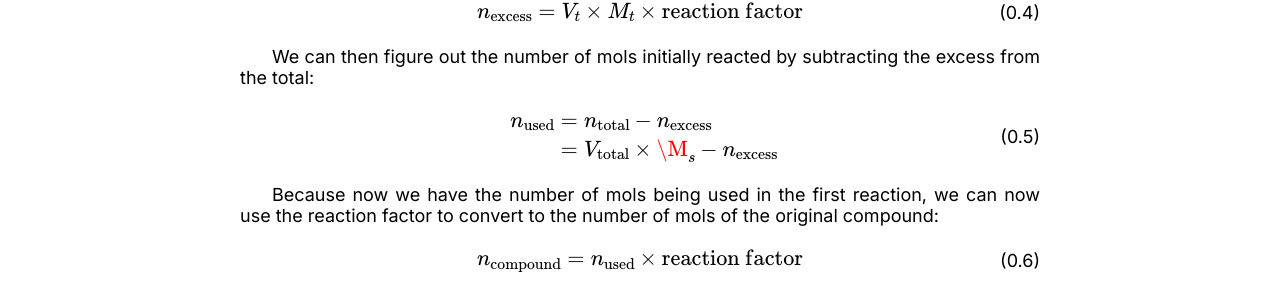
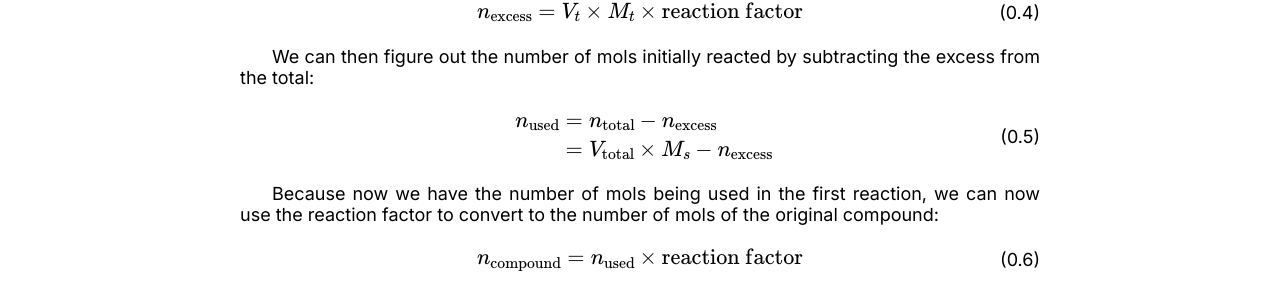
Before and after one commit to LukeNK/n-week-project, a Jekyll site: the page built from chapters/_c/titration.md, in a window 1280 px wide. Shown: the part 1914-2205 px from the top of the page. Built offline with Jekyll 4.4.1, drawn with Linux system fonts in a browser that asks for light colours.

Commit message:
Fix equation typo

```diff
--- a/chapters/_c/titration.md
+++ b/chapters/_c/titration.md
@@ -61,7 +61,7 @@
 We can then figure out the number of mols initially reacted by subtracting the excess from the total:
 <eq>\begin{aligned}
     n_\text{used} &= n_\text{total} - n_\text{excess} \\
-    &= V_\text{total} \times \M_s - n_\text{excess}
+    &= V_\text{total} \times M_s - n_\text{excess}
 \end{aligned}</eq>
 
 Because now we have the number of mols being used in the first reaction, we can now use the reaction factor to convert to the number of mols of the original compound:
```
